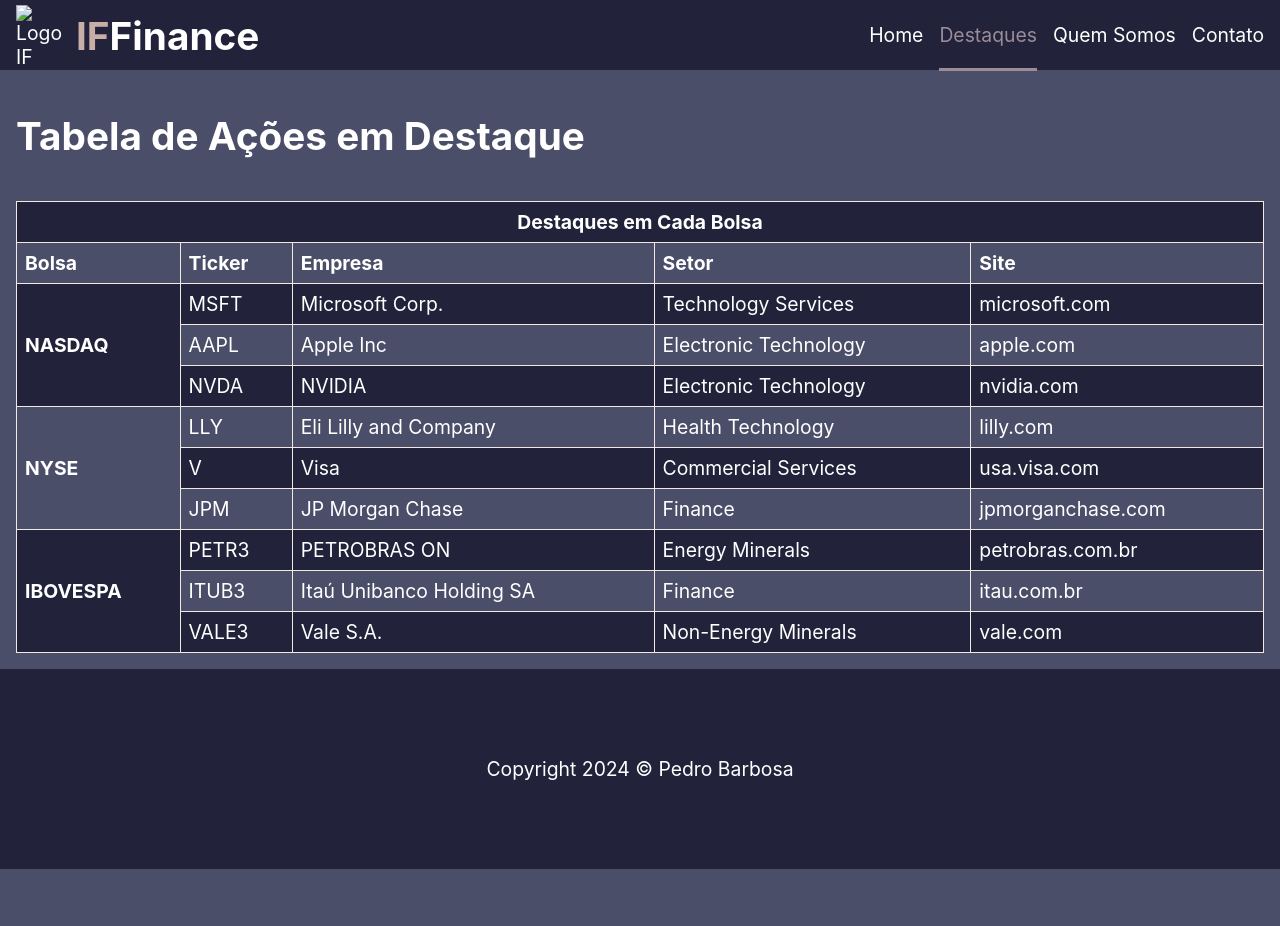
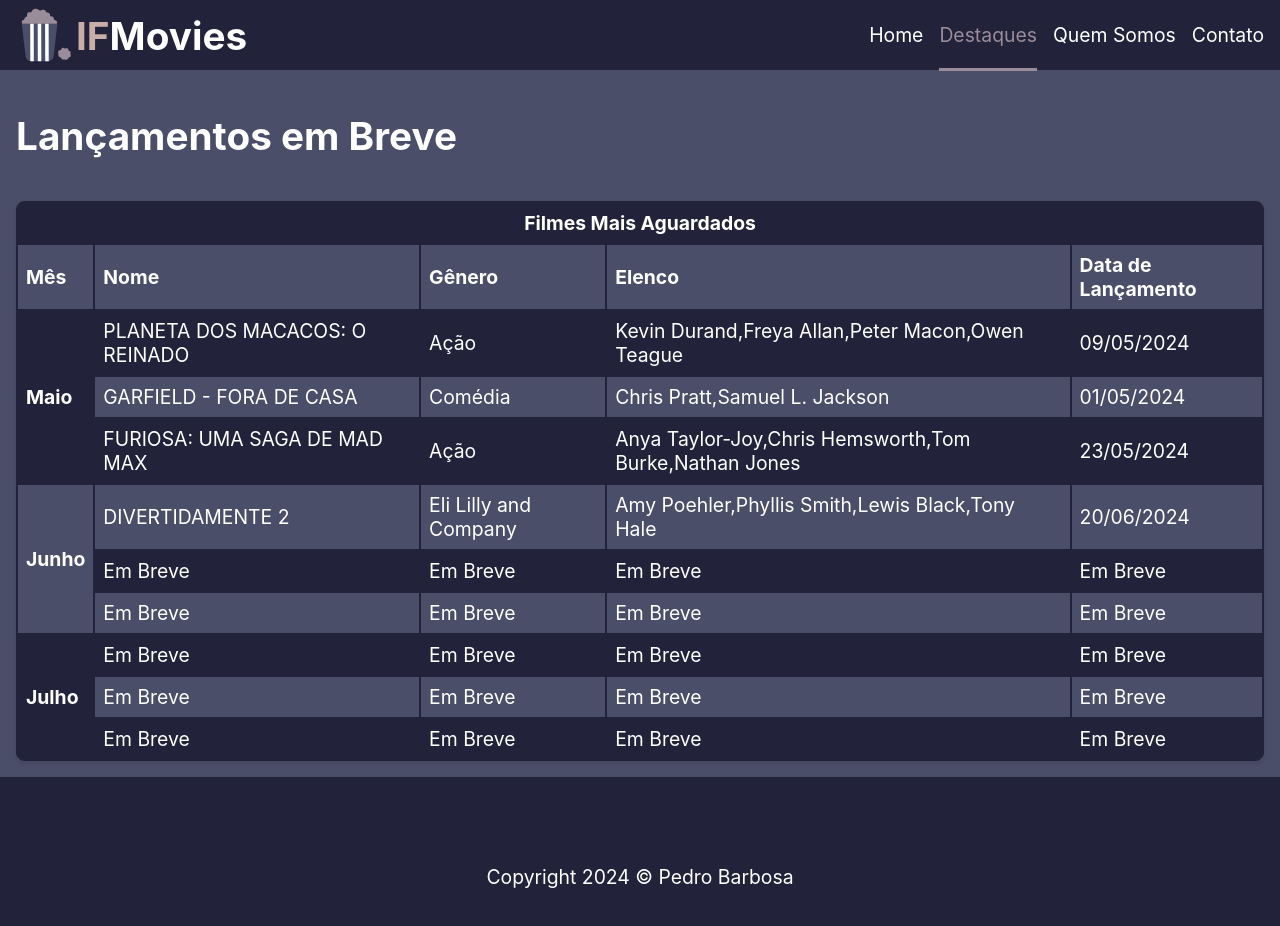
Before and after one commit to PedroHBSousa/frontend-web-1Sem2024-master, a plain HTML site: page if-finance/destaques.html in a window 1280 px wide. Before the commit the page ends 869 px from the top, so only its background shows below. Drawn offline with Linux system fonts and the light colour scheme.

Commit message:
feat: alterações de estilização de tabela

```diff
--- a/if-finance/css/style.css
+++ b/if-finance/css/style.css
@@ -76,6 +76,7 @@ body > main{
 	display: flex;
 	gap: 16px;
 	flex-wrap: wrap;
+
 }
 
 body > footer{
@@ -93,6 +94,7 @@ body > footer{
 	border-radius: 20px;
 	padding: 16px;
 	align-self: baseline;
+	box-shadow: 0 0 10px 0 rgba(0, 0, 0, 0.2);
 }
 
 
@@ -160,13 +162,20 @@ body > footer{
 }
 
 table {
-	border-collapse: collapse;
+	border-collapse: separate;
+    border-spacing: 0;
+    width: 100%;
+    border: 1px solid #22223b;
+    border-radius: 8px;
+    box-shadow: 0 2px 4px rgba(0, 0, 0, 0.1);
+	overflow: hidden;
 }
 
 th, td{
-	border: 1px solid #f2e9e4;
+	border: 1px solid #22223b;
 	text-align: left;
 	padding: 8px;
+	border-radius: 0
 }
 
 tr:nth-child(even){
@@ -175,6 +184,8 @@ tr:nth-child(even){
 tr:nth-child(odd){
 	background: #22223b;
 }
+
+
 
 fieldset{
 	width: 400px;
@@ -199,7 +210,7 @@ input[type=text], input[type=email], input[type=password], select, textarea{
 	font-size: 18px;
 	margin: 3px 0 16px 0;
 	border: none;
-	background: #333333;
+	background: #9a8c98;
 	color: #FFF;
 }
 
@@ -223,14 +234,14 @@ input[type=submit]:active, input[type=reset]:active{
 }
 
 #banner {
-	width: 500px;
-	height: 300px;
+	width: 600px;
+	height: 400px;
 	background-color: #333333;
-	background-image: url('../img/bg-stock-market.jpg');
+	background-image: url('../img/one_poster.png');
 	background-size: 200px 200px;
 	background-repeat: no-repeat;
 	background-position: right bottom;
-	background: #333333 url('../img/bg-stock-market.jpg');
+	background: #333333 url('../img/banner.png');
 	background-size: cover;
 }
 
--- a/if-finance/destaques.html
+++ b/if-finance/destaques.html
@@ -16,8 +16,8 @@
 <body>
 	<header>
 		<div class="logotipo">
-			<img src="./img/logo-if-finance.svg" alt="Logo IF Finance">
-			<h1><span>IF</span>Finance</h1>
+			<img src="./img/logo.svg" alt="Logo IF Quotes">
+			<h1><span>IF</span>Movies</h1>
 		</div>
 		<nav>
 			<ul>
@@ -29,74 +29,74 @@
 		</nav>
 	</header>
 	<main>
-		<h1>Tabela de Ações em Destaque</h1>
+		<h1>Lançamentos em Breve</h1>
 		<table>
 			<tr>
-				<th colspan="5" style="text-align: center;">Destaques em Cada Bolsa</th>
+				<th colspan="5" style="text-align: center;">Filmes Mais Aguardados</th>
 			</tr>
 			<tr>
-				<th>Bolsa</th>
-				<th>Ticker</th>
-				<th>Empresa</th>
-				<th>Setor</th>
-				<th>Site</th>
+				<th>Mês</th>
+				<th>Nome</th>
+				<th>Gênero</th>
+				<th>Elenco</th>
+				<th>Data de Lançamento</th>
 			</tr>
 			<tr>
-				<th rowspan="3">NASDAQ</th>
-				<td>MSFT</td>
-				<td>Microsoft Corp.</td>
-				<td>Technology Services</td>
-				<td>microsoft.com</td>
+				<th rowspan="3">Maio</th>
+				<td>PLANETA DOS MACACOS: O REINADO</td>
+				<td>Ação</td>
+				<td>Kevin Durand,Freya Allan,Peter Macon,Owen Teague</td>
+				<td>09/05/2024</td>
 			</tr>
 			<tr>
-				<td>AAPL</td>
-				<td>Apple Inc</td>
-				<td>Electronic Technology</td>
-				<td>apple.com</td>
+				<td>GARFIELD - FORA DE CASA</td>
+				<td>Comédia</td>
+				<td>Chris Pratt,Samuel L. Jackson</td>
+				<td>01/05/2024</td>
 			</tr>
 			<tr>
-				<td>NVDA</td>
-				<td>NVIDIA</td>
-				<td>Electronic Technology</td>
-				<td>nvidia.com</td>
+				<td>FURIOSA: UMA SAGA DE MAD MAX</td>
+				<td>Ação</td>
+				<td>Anya Taylor-Joy,Chris Hemsworth,Tom Burke,Nathan Jones</td>
+				<td>23/05/2024</td>
 			</tr>
 			<tr>
-				<th rowspan="3">NYSE</th>
-				<td>LLY</td>
+				<th rowspan="3">Junho</th>
+				<td>DIVERTIDAMENTE 2</td>
 				<td>Eli Lilly and Company</td>
-				<td>Health Technology</td>
-				<td>lilly.com</td>
+				<td>Amy Poehler,Phyllis Smith,Lewis Black,Tony Hale</td>
+				<td>20/06/2024</td>
 			</tr>
 			<tr>
-				<td>V</td>
-				<td>Visa</td>
-				<td>Commercial Services</td>
-				<td>usa.visa.com</td>
+				<td>Em Breve</td>
+				<td>Em Breve</td>
+				<td>Em Breve</td>
+				<td>Em Breve</td>
 			</tr>
 			<tr>
-				<td>JPM</td>
-				<td>JP Morgan Chase</td>
-				<td>Finance</td>
-				<td>jpmorganchase.com</td>
+				<td>Em Breve</td>
+				<td>Em Breve</td>
+				<td>Em Breve</td>
+				<td>Em Breve</td>
 			</tr>
 			<tr>
-				<th rowspan="3">IBOVESPA</th>
-				<td>PETR3</td>
-				<td>PETROBRAS ON</td>
-				<td>Energy Minerals</td>
-				<td>petrobras.com.br</td>
+				<th rowspan="3">Julho</th>
+				<td>Em Breve</td>
+				<td>Em Breve</td>
+				<td>Em Breve</td>
+				<td>Em Breve</td>
 			</tr>
 			<tr>
-				<td>ITUB3</td>
-				<td>Itaú Unibanco Holding SA</td>
-				<td>Finance</td>
-				<td>itau.com.br</td>
+				<td>Em Breve</td>
+				<td>Em Breve</td>
+				<td>Em Breve</td>
+				<td>Em Breve</td>
 			</tr>
 			<tr>
-				<td>VALE3</td>
-				<td>Vale S.A.</td>
-				<td>Non-Energy Minerals</td>
-				<td>vale.com</td>
+				<td>Em Breve</td>
+				<td>Em Breve</td>
+				<td>Em Breve</td>
+				<td>Em Breve</td>
 			</tr>
 		</table>
 	</main>
```
Also changed, not shown: if-finance/contato.html (+2 -2 lines), if-finance/index.html (+70 -33 lines), if-finance/quem-somos.html (+3 -4 lines), if-finance/img/banner.png (added), if-finance/img/five_poster.jpg (added), if-finance/img/four_poster.jpg (added), if-finance/img/one_poster.jpg (deleted), if-finance/img/three_poster.jpg (added), 3 other files.
